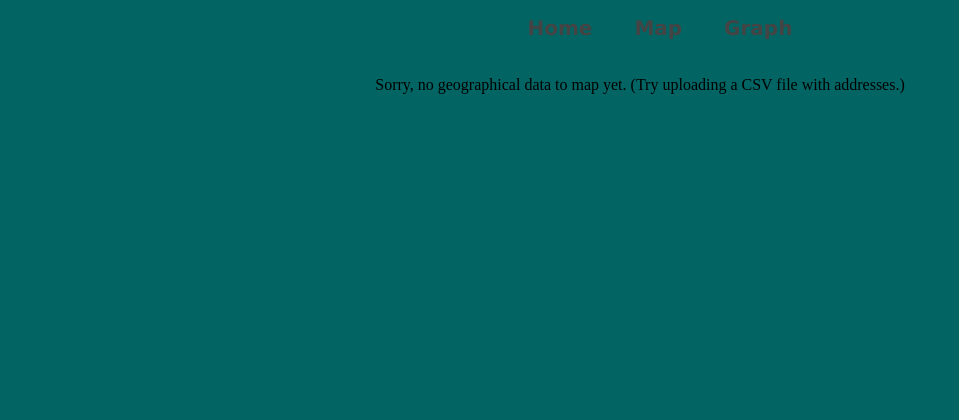
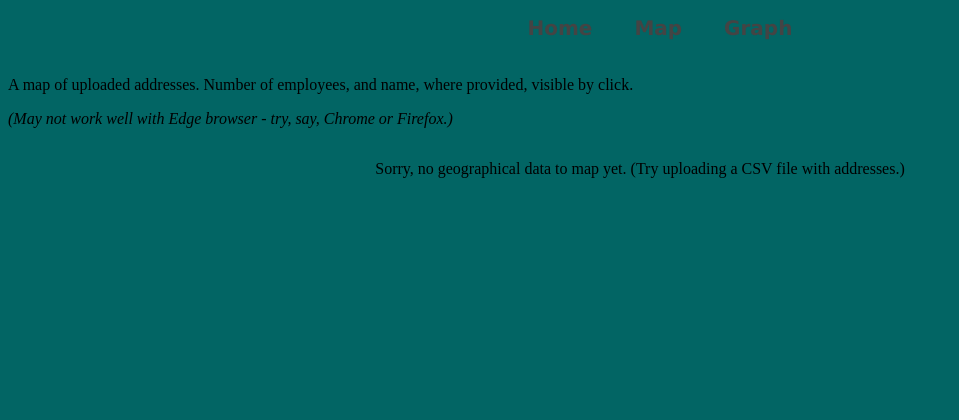
Before and after one commit to pjenkin/PythonTutorial10WebGeocoderProject, a Flask app: page /atlas in a window 1280 px wide. Shown: the top 420 px of the page, without its empty margins (0-959 px from the left). Run offline with Flask 2, Linux system fonts and the light colour scheme.

Commit message:
22-241 Rephrased text on atlas & graph pages to 'manage expectations'

```diff
--- a/templates/atlas.html
+++ b/templates/atlas.html
@@ -1,7 +1,8 @@
 {% extends "layout.html" %}
 
 {% block content %}
-
+<p>A map of uploaded addresses. Number of employees, and name, where provided, visible by click.</p>
+<p><em>(May not work well with Edge browser - try, say, Chrome or Firefox.)</em></p>
     <div class="container mapcontainer">
             <!-- map html d'go here -->
             {{map_html|safe}}
--- a/templates/graph.html
+++ b/templates/graph.html
@@ -5,7 +5,7 @@
 <link rel="stylesheet" href={{cdn_css|safe}} type="text/css" />
 <script type="text/javascript" src={{cdn_javascript|safe}}></script>
     <p>A graph to correlate an organisation's number of employees with its
-        distance from the centre of San Francisco, CA, USA</p>
+        distance from the centre of San Francisco, CA, USA.</p>
     <p>{{error_html|safe}}</p>
     <div class="mapcontainer">
             {{script1|safe}}
```
